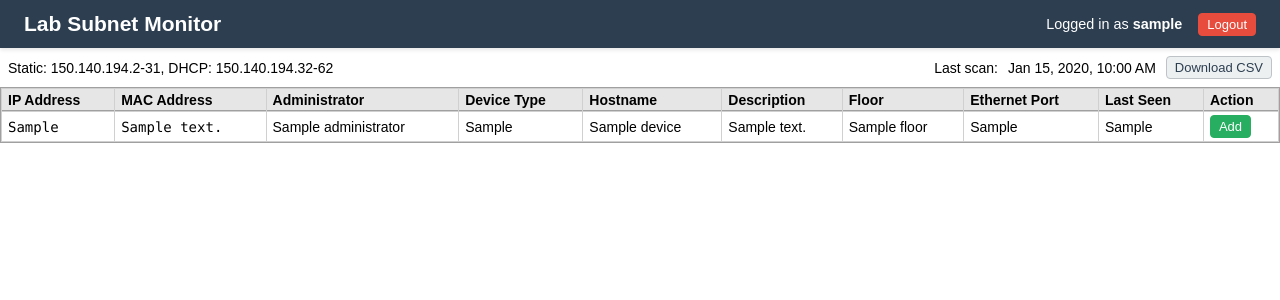
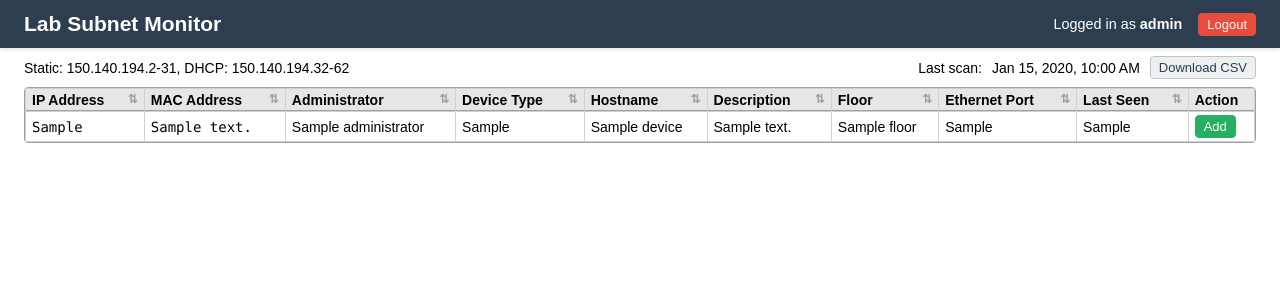
Before and after one commit to orestispanago/Network-monitor, a Flask app: template web/templates/home.html in a window 1280 px wide. Shown: the top 300 px of the page. Run offline with Flask 3, Linux system fonts and the light colour scheme; the visitor is signed in with stand-in values (Sample User, id 1); the template is opened without the code that fills it: most values are stand-ins (such as "Sample title", 1, 10 or a date in 2020).

Commit message:
Made table sortable. Edit add and delete actions are allowed only for admin user

```diff
--- a/web/app.py
+++ b/web/app.py
@@ -4,9 +4,11 @@
 from functools import wraps
 
 import db
+from config import SECRET_KEY, USERS
 from flask import (
     Flask,
     Response,
+    abort,
     redirect,
     render_template,
     request,
@@ -14,8 +16,6 @@
     url_for,
 )
 from werkzeug.security import check_password_hash
-
-from config import SECRET_KEY, USERS
 
 app = Flask(__name__)
 app.secret_key = SECRET_KEY
@@ -26,6 +26,18 @@
     def decorated_function(*args, **kwargs):
         if "user" not in session:
             return redirect(url_for("login"))
+        return f(*args, **kwargs)
+
+    return decorated_function
+
+
+def admin_required(f):
+    @wraps(f)
+    def decorated_function(*args, **kwargs):
+        if "user" not in session:
+            return redirect(url_for("login"))
+        if session.get("user") == "guest":
+            abort(403)
         return f(*args, **kwargs)
 
     return decorated_function
@@ -54,7 +66,7 @@
 
 
 @app.route("/add/<mac_address>", methods=["GET", "POST"])
-@login_required
+@admin_required
 def add_device(mac_address):
     if request.method == "POST":
         db.add_known_device(
@@ -71,14 +83,14 @@
 
 
 @app.route("/delete/<mac_address>", methods=["POST"])
-@login_required
+@admin_required
 def delete_device(mac_address):
     db.delete_known_device(mac_address)
     return redirect(url_for("index"))
 
 
 @app.route("/edit/<mac_address>", methods=["GET", "POST"])
-@login_required
+@admin_required
 def edit_device(mac_address):
     if request.method == "POST":
         db.update_known_device(
--- a/web/config.py
+++ b/web/config.py
@@ -2,7 +2,10 @@
 
 from werkzeug.security import generate_password_hash
 
-USERS = {"admin": generate_password_hash("labsecret123")}
+USERS = {
+    "admin": generate_password_hash("labsecret123"),
+    "guest": generate_password_hash("guestpassword123"),
+}
 BASE_DIR = os.path.dirname(os.path.dirname(os.path.abspath(__file__)))
 DB_PATH = os.path.join(BASE_DIR, "network.db")
 SECRET_KEY = "super-secret-key-change-this-in-production"
--- a/web/static/css/style.css
+++ b/web/static/css/style.css
@@ -1,14 +1,34 @@
 :root {
+    /* Brand & Primary Colors */
     --primary-color: #2c3e50;
     --primary-hover: #1a252f;
+
+    /* State Colors */
     --success-color: #27ae60;
     --success-hover: #219653;
     --danger-color: #e74c3c;
     --danger-hover: #c0392b;
+    --danger-light: #fadbd8;
+
+    /* Base & Background Colors */
+    --white: #ffffff;
+    --bg-light: #f9f9f9;
+    --bg-header: #e6e6e6;
+    --bg-table-hover: #e2f0d9;
+    --bg-btn: #ecf0f1;
+    --bg-disabled: #f2f4f4;
+
+    /* Text Colors */
+    --text-dark: #444444;
+    --text-muted: #666666;
+    --text-disabled: #7f8c8d;
+
+    /* Border Colors */
     --border-color: #bdc3c7;
     --border-dark: #a0a0a0;
     --border-light: #e6e6e6;
-    --bg-light: #f9f9f9;
+    --border-cell: #d0d0d0;
+    --border-disabled: #d5dbdb;
 }
 
 * {
@@ -72,6 +92,10 @@
     max-height: calc(95vh - 70px);
     overflow: auto;
     border: 1px solid var(--border-dark);
+    margin: 0 24px;
+    /* Adds 24px margin on left and right */
+    border-radius: 4px;
+    /* Optional: subtle rounded corners look cleaner with margins */
 }
 
 table {
@@ -82,17 +106,49 @@
 
 th,
 td {
-    border: 1px solid #d0d0d0;
+    border: 1px solid var(--border-cell);
     padding: 3px 6px;
     white-space: nowrap;
 }
 
 th {
-    background-color: #e6e6e6;
+    background-color: var(--bg-header);
     position: sticky;
     top: 0;
     z-index: 2;
     box-shadow: inset 0 -1px 0 var(--border-dark);
+}
+
+th.sortable {
+    cursor: pointer;
+    user-select: none;
+    padding-right: 22px;
+}
+
+th.sortable:hover {
+    background-color: var(--bg-header);
+    background-image: linear-gradient(rgba(0, 0, 0, 0.05), rgba(0, 0, 0, 0.05));
+}
+
+th.sortable::after {
+    content: ' \21C5';
+    /* Up/down arrow symbol ↕ */
+    opacity: 0.3;
+    font-size: 0.85em;
+    position: absolute;
+    right: 6px;
+}
+
+th.sort-asc::after {
+    content: ' \25B2';
+    /* Up triangle ▲ */
+    opacity: 0.9;
+}
+
+th.sort-desc::after {
+    content: ' \25BC';
+    /* Down triangle ▼ */
+    opacity: 0.9;
 }
 
 tr:nth-child(even) {
@@ -109,19 +165,19 @@
 }
 
 .text-muted {
-    color: #666666;
+    color: var(--text-muted);
 }
 
 .table-header-bar {
     display: flex;
     justify-content: space-between;
     align-items: center;
-    padding: 8px;
+    padding: 8px 24px;
 }
 
 .scan-info {
     font-weight: 500;
-    color: #444;
+    color: var(--text-dark);
 }
 
 /* Buttons */
--- a/web/templates/home.html
+++ b/web/templates/home.html
@@ -1,35 +1,41 @@
 {% extends 'base.html' %}
+
+{% block extra_css %}
+{% endblock %}
 
 {% block content %}
 <div class="table-header-bar">
-
     <div class="header-right">
         <span>Static: 150.140.194.2-31, DHCP: 150.140.194.32-62</span>
     </div>
-    <div class="header-left"> Last scan: <time class="utc-time">{{ scan_time }}</time>
+    <div class="header-left">
+        Last scan: <time class="utc-time">{{ scan_time }}</time>
         <a href="/download" class="btn">Download CSV</a>
     </div>
 </div>
+
 <div class="table-container">
-    <table>
+    <table id="devicesTable">
         <thead>
             <tr>
-                <th>IP Address</th>
-                <th>MAC Address</th>
-                <th>Administrator</th>
-                <th>Device Type</th>
-                <th>Hostname</th>
-                <th>Description</th>
-                <th>Floor</th>
-                <th>Ethernet Port</th>
-                <th>Last Seen</th>
+                <th class="sortable" data-type="ip">IP Address</th>
+                <th class="sortable" data-type="text">MAC Address</th>
+                <th class="sortable" data-type="text">Administrator</th>
+                <th class="sortable" data-type="text">Device Type</th>
+                <th class="sortable" data-type="text">Hostname</th>
+                <th class="sortable" data-type="text">Description</th>
+                <th class="sortable" data-type="text">Floor</th>
+                <th class="sortable" data-type="text">Ethernet Port</th>
+                <th class="sortable" data-type="date">Last Seen</th>
+                {% if session.get('user') == 'admin' %}
                 <th>Action</th>
+                {% endif %}
             </tr>
         </thead>
         <tbody>
             {% for device in devices %}
             <tr>
-                <td class="font-mono">{{ device.ip }}</td>
+                <td class="font-mono" data-sort="{{ device.ip }}">{{ device.ip }}</td>
                 <td class="font-mono">{{ device.mac_address or '-' }}</td>
                 <td>{{ device.administrator or '-' }}</td>
                 <td>{{ device.device_type or '-' }}</td>
@@ -37,9 +43,10 @@
                 <td>{{ device.description or '-' }}</td>
                 <td>{{ device.floor or '-' }}</td>
                 <td>{{ device.ethernet_port or '-' }}</td>
-                <td>
-                    <time class="utc-time">{{ device.last_seen or '-' }}</time>
+                <td data-sort="{{ device.last_seen or '' }}">
+                    <time class="utc-time" datetime="{{ device.last_seen or '' }}">{{ device.last_seen or '-' }}</time>
                 </td>
+                {% if session.get('user') == 'admin' %}
                 <td>
                     <div class="actions-cell">
                         {% if device.mac_address %}
@@ -60,9 +67,81 @@
                         {% endif %}
                     </div>
                 </td>
+                {% endif %}
             </tr>
             {% endfor %}
         </tbody>
     </table>
 </div>
 {% endblock %}
+
+{% block extra_js %}
+<script>
+    document.addEventListener("DOMContentLoaded", () => {
+        const table = document.getElementById("devicesTable");
+        if (!table) return;
+
+        const headers = table.querySelectorAll("th.sortable");
+        const tbody = table.querySelector("tbody");
+
+        // Helper: Convert IPv4 string into a 32-bit integer for accurate numeric comparison
+        function ipToNum(ip) {
+            if (!ip || ip === '-') return -1;
+            const parts = ip.split('.').map(Number);
+            if (parts.length !== 4 || parts.some(isNaN)) return -1;
+            return ((parts[0] << 24) >>> 0) + (parts[1] << 16) + (parts[2] << 8) + parts[3];
+        }
+
+        // Helper: Safely extract cell value for sorting
+        function getCellValue(row, index) {
+            const cell = row.children[index];
+            return cell.getAttribute("data-sort") || cell.textContent.trim();
+        }
+
+        headers.forEach((header, colIndex) => {
+            header.addEventListener("click", () => {
+                const currentDir = header.classList.contains("sort-asc") ? "asc" :
+                    header.classList.contains("sort-desc") ? "desc" : "";
+                const newDir = currentDir === "asc" ? "desc" : "asc";
+                const dataType = header.getAttribute("data-type") || "text";
+
+                // Reset sort icons on all columns
+                headers.forEach(h => h.classList.remove("sort-asc", "sort-desc"));
+                header.classList.add(`sort-${newDir}`);
+
+                const rows = Array.from(tbody.querySelectorAll("tr"));
+
+                rows.sort((rowA, rowB) => {
+                    let valA = getCellValue(rowA, colIndex);
+                    let valB = getCellValue(rowB, colIndex);
+
+                    // Push empty values and '-' to the bottom regardless of sort direction
+                    const isEmptyA = !valA || valA === '-';
+                    const isEmptyB = !valB || valB === '-';
+                    if (isEmptyA && isEmptyB) return 0;
+                    if (isEmptyA) return 1;
+                    if (isEmptyB) return -1;
+
+                    let comparison = 0;
+
+                    if (dataType === "ip") {
+                        comparison = ipToNum(valA) - ipToNum(valB);
+                    } else if (dataType === "date") {
+                        const dateA = new Date(valA).getTime() || 0;
+                        const dateB = new Date(valB).getTime() || 0;
+                        comparison = dateA - dateB;
+                    } else {
+                        // Standard text comparison (case-insensitive & numeric-aware e.g. Port 2 vs Port 10)
+                        comparison = valA.localeCompare(valB, undefined, { numeric: true, sensitivity: 'base' });
+                    }
+
+                    return newDir === "asc" ? comparison : -comparison;
+                });
+
+                // Re-attach rows in sorted order
+                rows.forEach(row => tbody.appendChild(row));
+            });
+        });
+    });
+</script>
+{% endblock %}
```
Also changed, not shown: other parts of web/static/css/style.css (+13 -13 lines).
